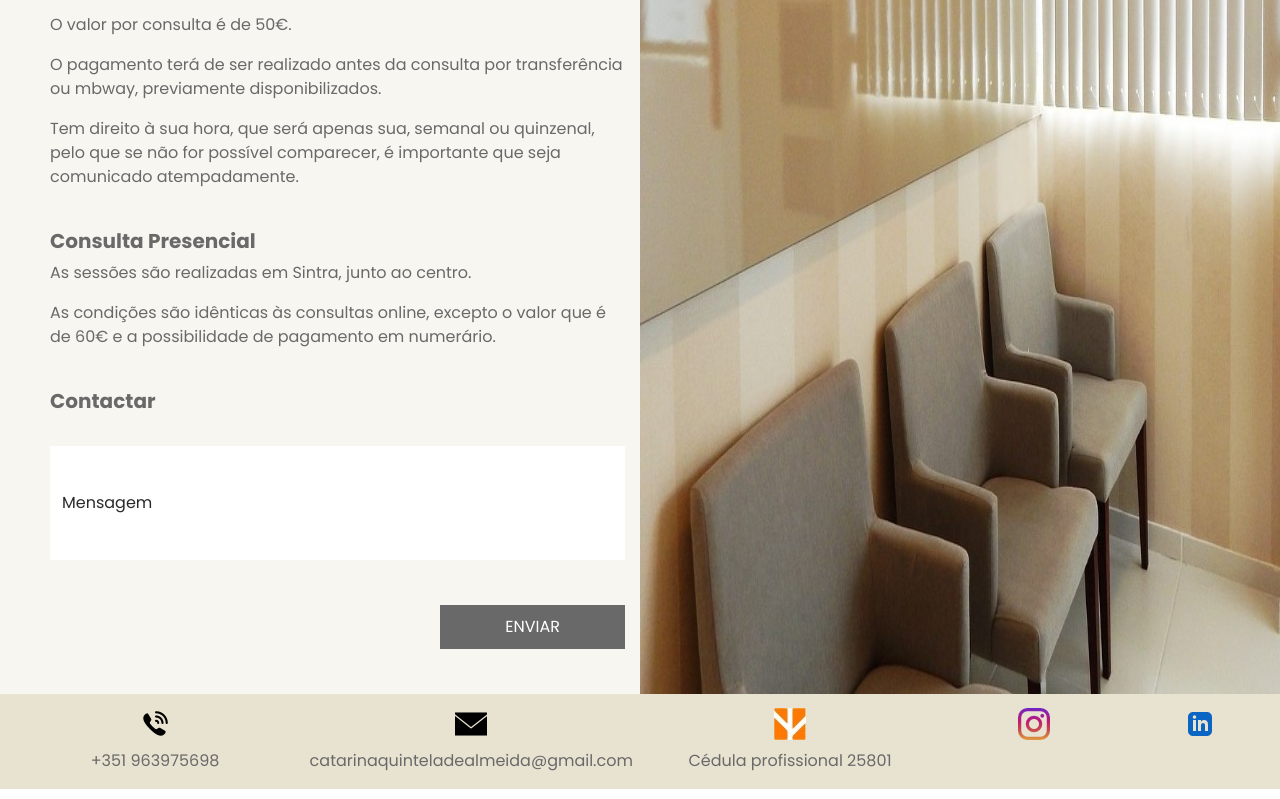
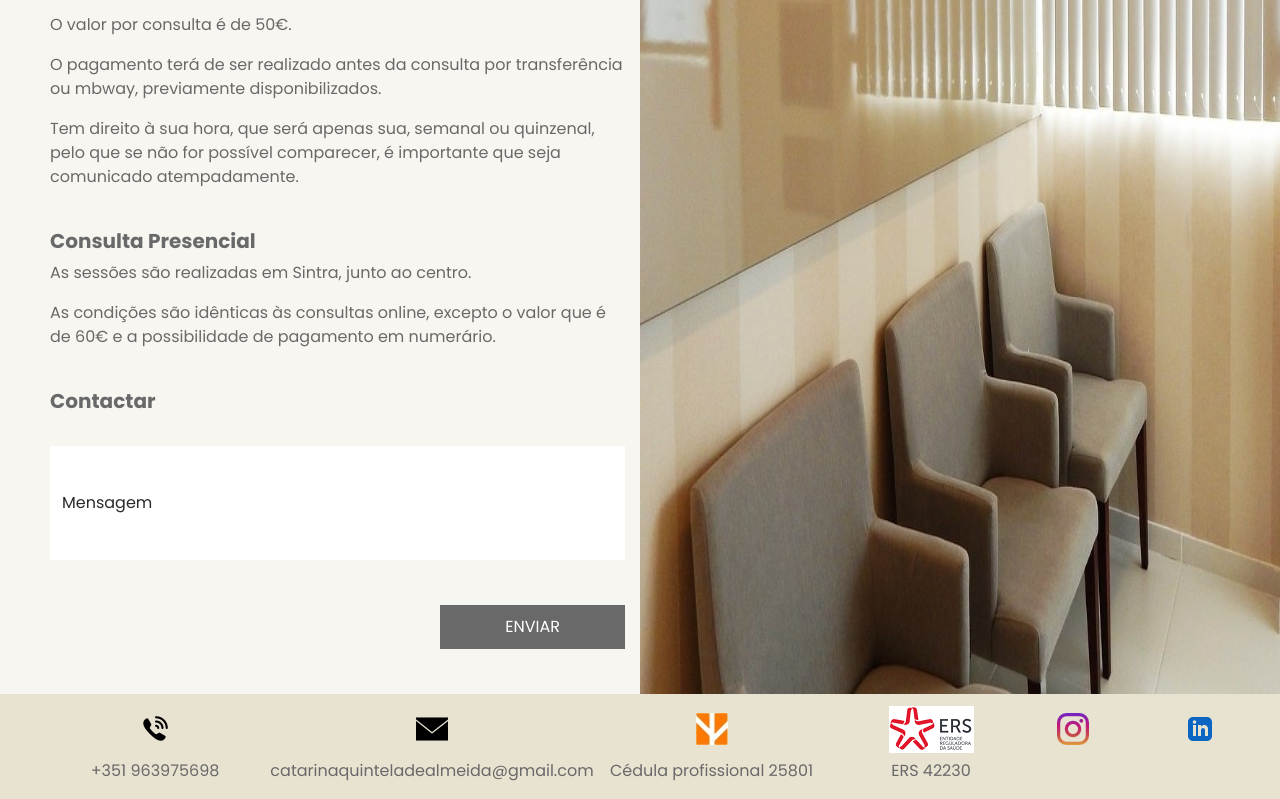
Before and after one commit to ricardotorres17/psychologist-website, a plain HTML site: page index.html in a window 1280 px wide. Shown: the part 2274-3073 px from the top of the page. Drawn offline with nearby package versions, Linux system fonts and the light colour scheme.

Commit message:
era logo

```diff
--- a/css/style.css
+++ b/css/style.css
@@ -556,7 +556,7 @@ a:focus {
 
 .info_items .item .img-box {
   width: 80px;
-  height: 40px;
+  height: 50px;
   border-radius: 100%;
   background-repeat: no-repeat;
   background-position: center;
@@ -582,6 +582,12 @@ a:focus {
 
 .info_items .item .img-box.box-4 {
   background-image: url(../images/instagram.png);
+}
+
+.info_items .item .img-box.box-6 {
+  background-image: url(../images/ers-logo.png);
+  width: 85px;
+  border-radius: 0;
 }
 
 .info_items .item .img-box.box-2 {
--- a/index.html
+++ b/index.html
@@ -200,6 +200,14 @@
               </div>
             </div>
           </a>
+		  <a>
+            <div class="item" style="width: 80px;">
+              <div class="img-box box-6"></div>
+              <div class="detail-box">
+                <p>ERS 42230</p>
+              </div>
+            </div>
+          </a>
           <a title="https://www.instagram.com/catariina.quintela.de.almeida/" href="https://www.instagram.com/catariina.quintela.de.almeida/">
             <div class="item " style="width: 50px;">
               <div class="img-box box-4"></div>
@@ -210,6 +218,7 @@
               <div class="img-box box-5"></div>
             </div>
           </a>
+
         </div>
       </div>
     </div>
```
Also changed, not shown: images/ers-logo.png (added).
